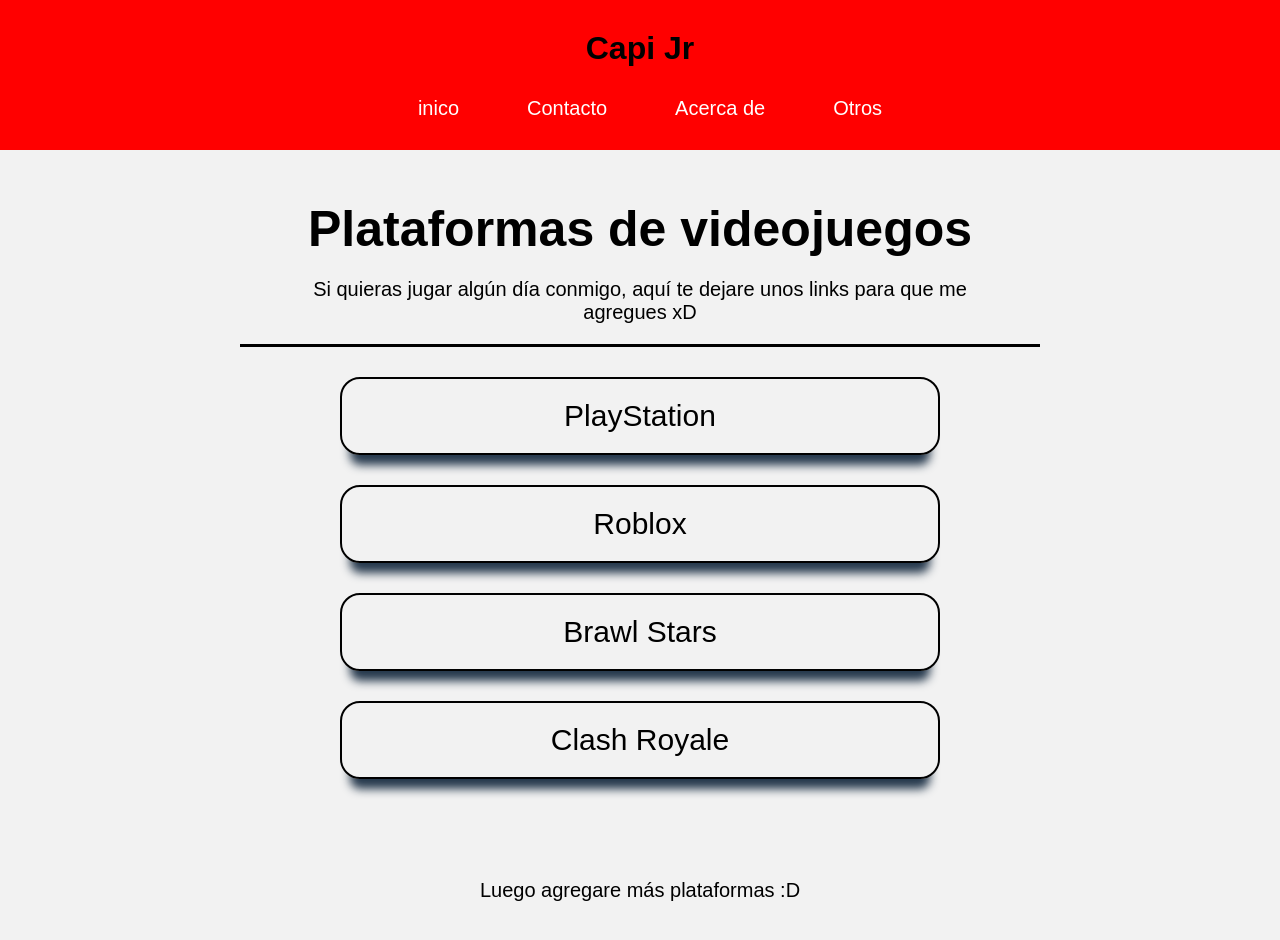
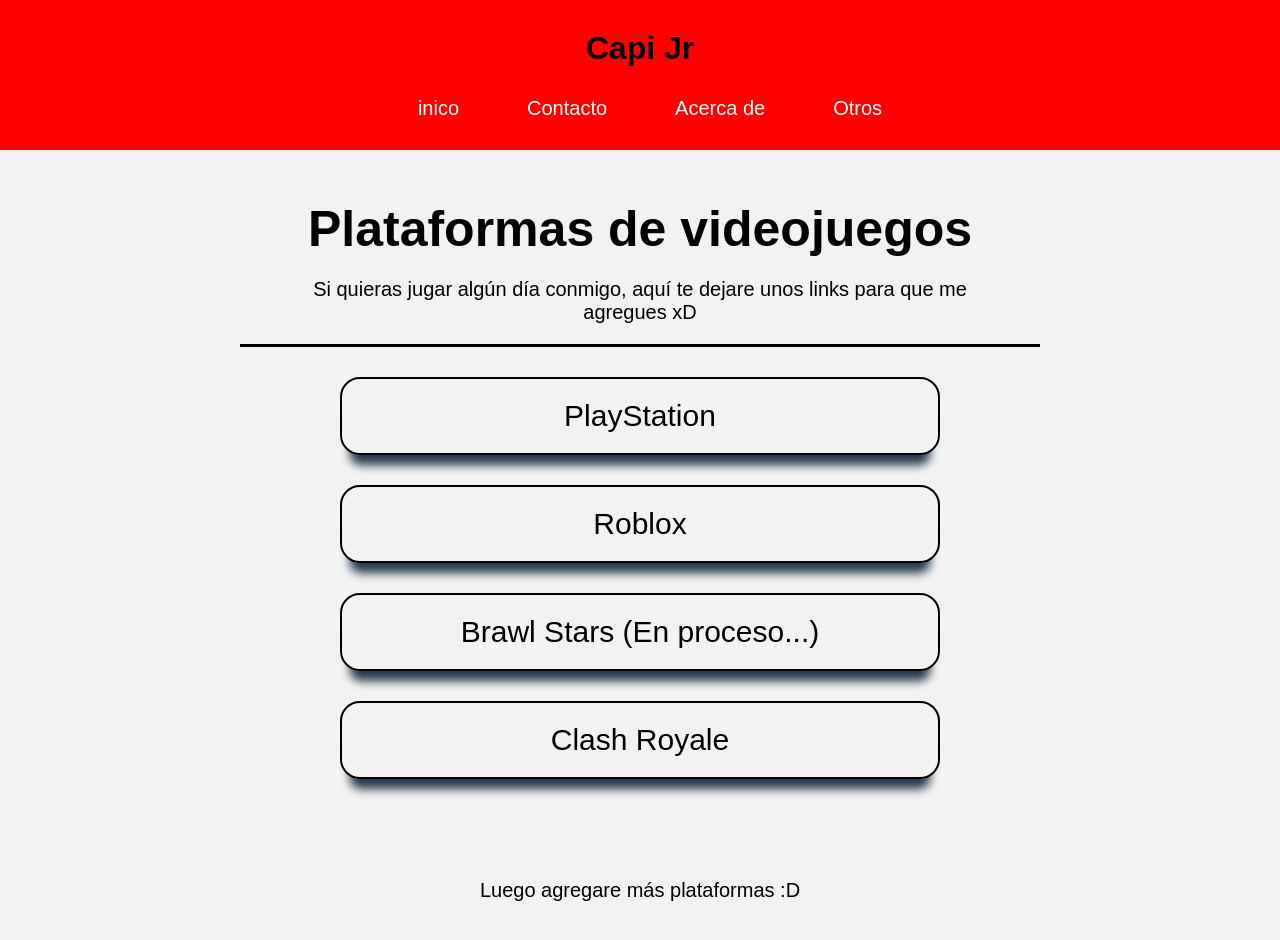
Before and after one commit to CapiJr/About-Me, a plain HTML site: page acerca-de.html in a window 1280 px wide. Drawn offline with Linux system fonts and the light colour scheme; a web font is replaced by a local one.

Commit message:
Update acerca-de.html

```diff
--- a/acerca-de.html
+++ b/acerca-de.html
@@ -39,7 +39,7 @@
 
         <a href="https://www.roblox.com/share?code=f1b628a72c35884b9a539e57fc7ac1f4&type=Profile&source=ProfileShare&stamp=1790785420053" class="link roblox" target="_blank">Roblox</a>
 
-        <a href="#" class="link bs" target="_blank">Brawl Stars</a>
+        <a href="#" class="link bs">Brawl Stars (En proceso...)</a>
 
         <a href="https://link.clashroyale.com/invite/friend/es?tag=J8VGLQYJV&token=ebydajnb&platform=android&m=0" class="link cr" target="_blank">Clash Royale</a>
             <p class="descripcion-acerca">Luego agregare más plataformas :D</p>
```
